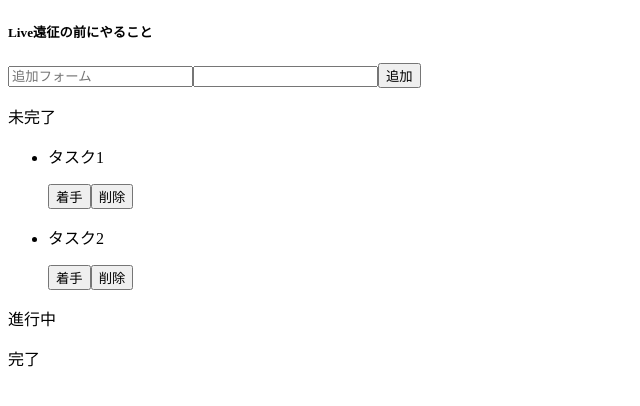
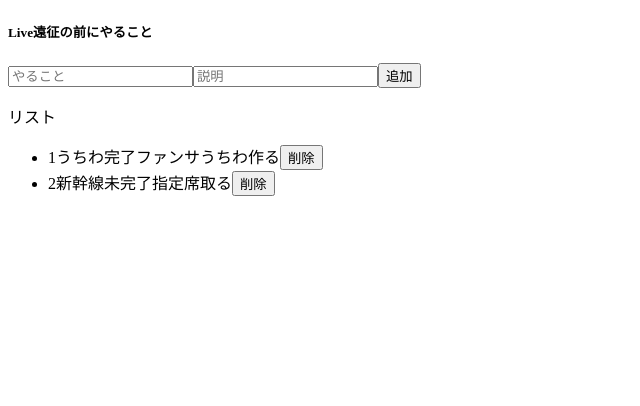
Before and after one commit to akanesi05/td, a React (Create React App) app: page / in a window 1280 px wide. Shown: the top 406 px of the page, without its empty margins (0-640 px from the left). Built offline with nearby package versions, Linux system fonts and the light colour scheme.

Commit message:
タスク、説明文の追加機能、削除機能

```diff
--- a/src/App.js
+++ b/src/App.js
@@ -2,27 +2,37 @@ import { useState } from "react";
 
 
 export const Todo = () => {
-  const [incompleteTodos, setIncompleteTodos] = useState([ {id:1,status:"完了",title:"タスク1",detail:"タスク１の詳細です"},{id:2,status:"未完了",title:"タスク2",detail:"タスク2の詳細です"}]);
+  const [incompleteTodos, setIncompleteTodos] = useState([ {id:1,status:"完了",title:"うちわ",detail:"ファンサうちわ作る"},{id:2,status:"未完了",title:"新幹線",detail:"指定席取る"}]);
 
-
+  const [todoDetail, setTodoDetail] = useState("")
   const [todoText, setTodoText] = useState("");
+  const [todoId, setTodoId] = useState(incompleteTodos.length + 1)
   const [inprogressTodos, setProgressTodos] = useState([]);
   const [completeTodos, setCompleteTodos] = useState([
 
   ]);
-  const [todoDescription,setTodoDescription]=useState([])
+  //const [todoDescription,setTodoDescription]=useState([])
   const onChangeTodotext = (event) => setTodoText(event.target.value);
+  const onChangeTododetail = (event) => setTodoDetail(event.target.value);
+
+
+  // const onClickAdd = () => {
+  //   if (todoText == "") return/*空文字ならここで終了*/
+  //   const newTodos = [...incompleteTodos, todoText];このコードだと配列のままなのでリストに追加されない
+  //   setIncompleteTodos(newTodos);
+  //   setTodoText("");/*入力した後からの配列にする*/
+  // };
   const onClickAdd = () => {
-    if (todoText == "") return/*空文字ならここで終了*/
-    const newTodos = [...incompleteTodos, todoText];
-    setIncompleteTodos(newTodos);
-    setTodoText("");/*入力した後からの配列にする*/
-  };
-
-  const onClickDelete = (index) => {
-    const newTodos = [...incompleteTodos];
-    newTodos.splice(index, 1);/*特定の一覧のものを削除する*/
-    setIncompleteTodos(newTodos);/*その値をステートで更新する*/
+    if (todoText == "")  return
+    setIncompleteTodos([...incompleteTodos, { id: todoId, title: todoText, detail:todoDetail}])
+    setTodoId(todoId + 1)
+    setTodoText("")
+  }
+  const onClickDelete = (targetTodo) => {
+    // const newTodos = [...incompleteTodos];
+    // newTodos.splice(index, 1);/*特定の一覧のものを削除する*/
+    // setIncompleteTodos(newTodos);/*その値をステートで更新する*/
+    setIncompleteTodos(incompleteTodos.filter((todo) => todo !== targetTodo))
   };
 
   const onClickComplete = (index) => {
@@ -56,13 +66,13 @@ export const Todo = () => {
   }
 
 
-
+// 今はタイトルだけを変更している 追加した時にtitleとデテぃーるが
   return (
     <>
       <div>
         <h5>Live遠征の前にやること</h5>
         <input
-          placeholder="追加フォーム"
+          placeholder="やること"
           value={todoText}
           onChange={onChangeTodotext}
         />
@@ -71,10 +81,10 @@ export const Todo = () => {
           value={todoDescription}
           onChange={onChangeTodoDescription}
         /> */}
-        <input type="todoDescription" label="説明" />
+        <input  placeholder="説明"value={todoDetail} type="todoDescription" label="説明" onChange={onChangeTododetail} />
         <button onClick={onClickAdd}>追加</button>
       </div>
-      <div>
+      {/* <div>
         <p className="title">未完了</p>
         <ul>
           {incompleteTodos.map((todo,index) => (
@@ -87,34 +97,22 @@ export const Todo = () => {
             </li>
           ))}
         </ul>
+      </div> */}
+      <div>
+        <p className="title">リスト</p>
+        <ul>
+        {incompleteTodos.map((todo) => (
+          <li key={todo.id}>
+            <span>{todo.id}</span>
+            <span>{todo.title}</span>
+            <span>{todo.status}</span>
+            <span>{todo.detail}</span>
+            <button onClick={() =>  onClickDelete(todo)}>削除</button>
+          </li>
+        ))}
+      </ul>
       </div>
-      <div>
-        <p>進行中</p>
-        <ul>
-          {inprogressTodos.map((todo,index) => (
-            <li key={todo}>
-              <div className="incomplete-area">
-                <p className="title">{todo}</p>
-                <button onClick={() => onClickBack(index)}>戻る  </button>
-                <button onClick={() => onClickProgress(index)}>完了</button>
-              </div>
-            </li>
-          ))}
-        </ul>
-      </div>
-      <div>
-        <p>完了</p>
-        <ul>
-          {completeTodos.map((todo,index) => (
-            <li key={todo}>
-              <div className="incomplete-area">
-                <p className="title">{todo}</p>
-                <button onClick={() =>  onClickBack(index)} >戻る</button>
-              </div>
-            </li>
-          ))}
-        </ul>
-      </div>
+
     </>
   );
 };
```
